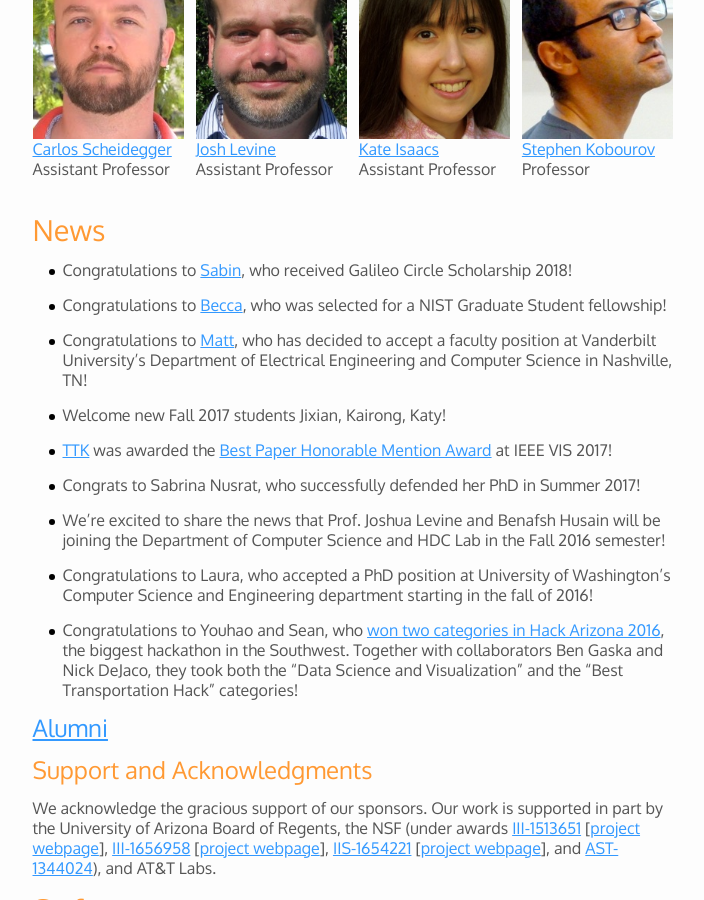
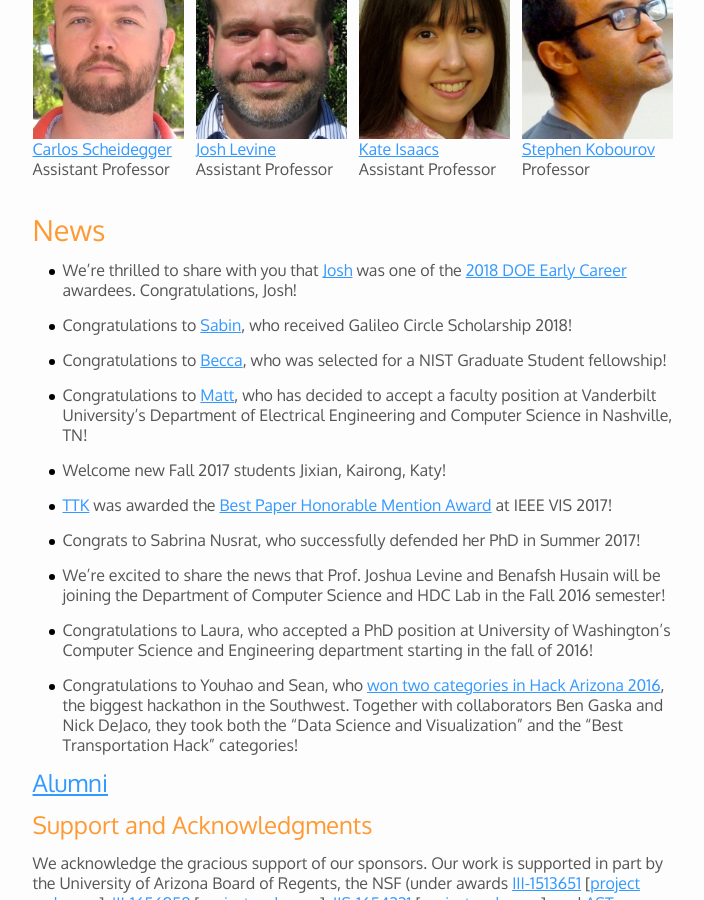
Before and after one commit to hdc-arizona/hdc-arizona.github.io, a Jekyll site: the page built from index.md, in a window 1280 px wide and 900 px high, scrolled down 1197 px. Shown: the whole window, without its empty margins (135-839 px from the left). Built offline with Jekyll 4.4.1, drawn with Linux system fonts in a browser that asks for light colours.

Commit message:
DOE early career heck yes

```diff
--- a/index.md
+++ b/index.md
@@ -68,6 +68,8 @@ We are part of the
 
 ## News
 
+* We're thrilled to share with you that [Josh](http://www.cs.arizona.edu/~josh) was one of the [2018 DOE Early Career](https://www.energy.gov/articles/department-energy-selects-84-scientists-receive-early-career-research-program-funding) awardees. Congratulations, Josh!
+
 * Congratulations to [Sabin](https://devkotasabin.github.io/), who received Galileo Circle Scholarship 2018!
 
 * Congratulations to [Becca](https://rjfaust.github.io/), who was selected for a NIST Graduate Student fellowship!
```
